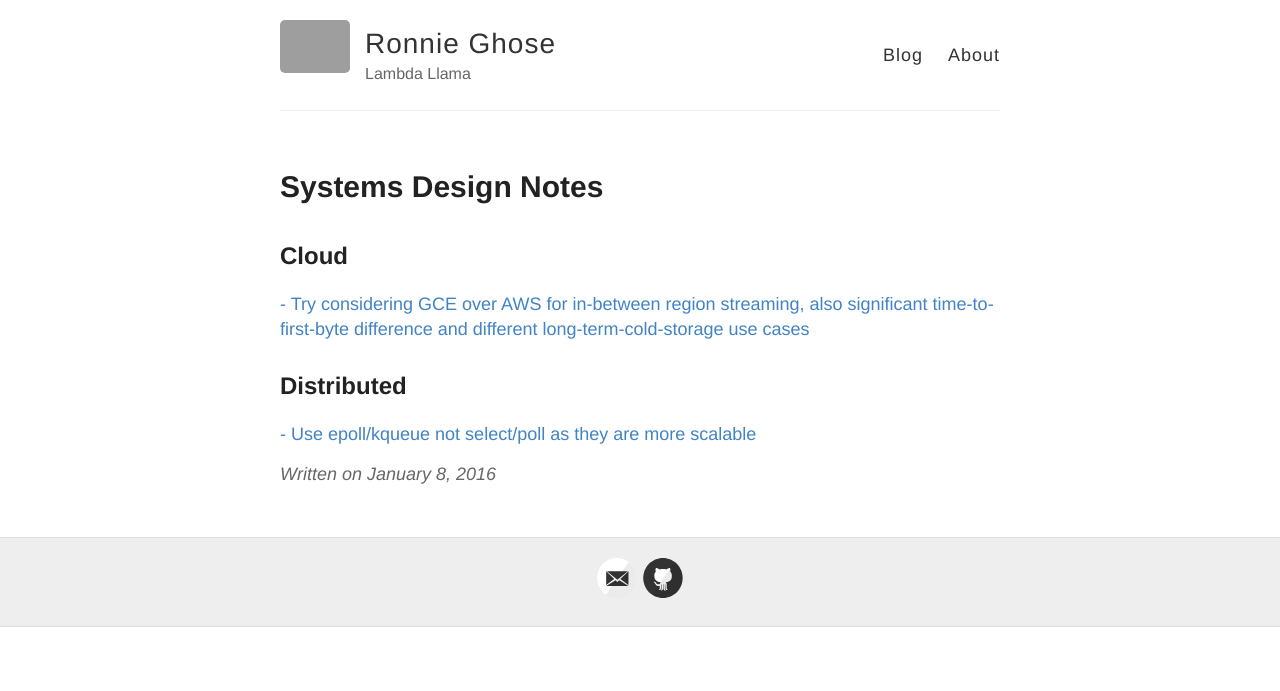
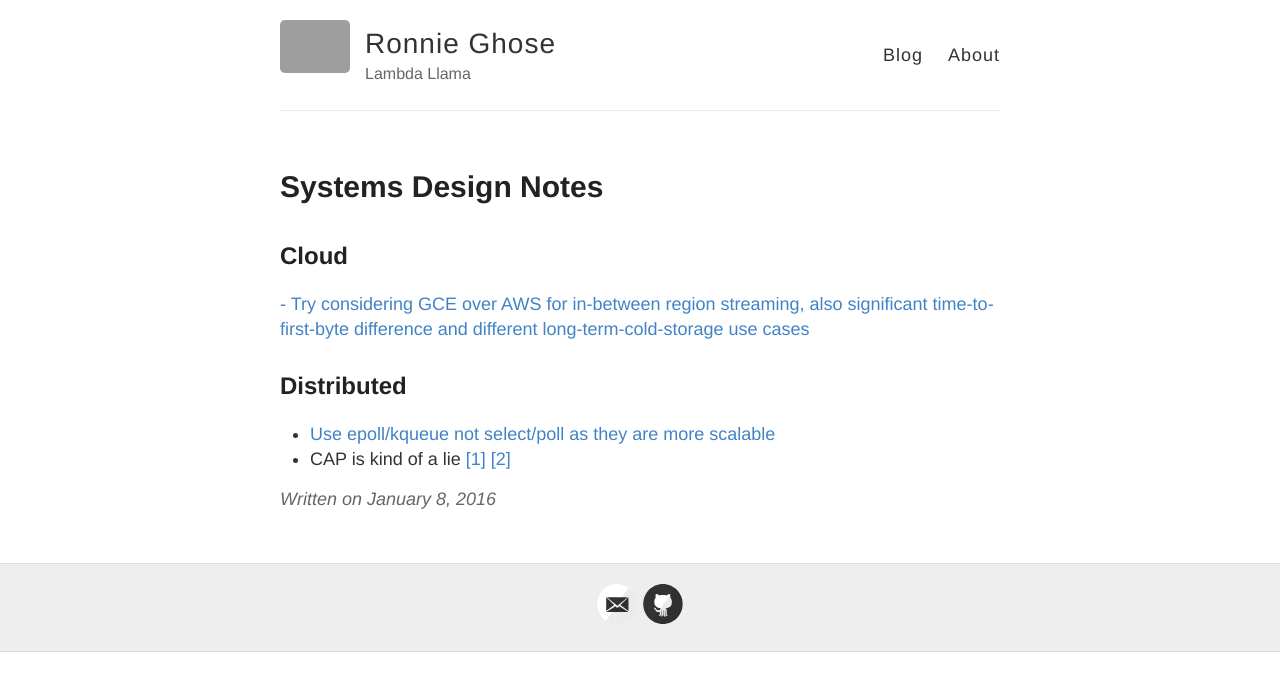
Before and after one commit to RONNCC/ronncc.github, a Jekyll site: the page built from _posts/2016-1-8-the-post-5518.md, in a window 1280 px wide. Shown: the top 691 px of the page. Built offline with Jekyll 4.4.1, drawn with Linux system fonts in a browser that asks for light colours; comment, search, counter and statistics services are not loaded; grey boxes are pictures that could not be loaded.

Commit message:
update from Jekyller

```diff
--- a/_posts/2016-1-8-the-post-5518.md
+++ b/_posts/2016-1-8-the-post-5518.md
@@ -18,4 +18,5 @@ type: post
 [- Try considering GCE over AWS for in-between region streaming, also significant time-to-first-byte difference and different long-term-cold-storage use cases ](http://blog.zachbjornson.com/2015/12/29/cloud-storage-performance.html)
 
 ## Distributed
-[- Use epoll/kqueue not select/poll as they are more scalable](http://geocar.sdf1.org/fast-servers.html)
+- [Use epoll/kqueue not select/poll as they are more scalable](http://geocar.sdf1.org/fast-servers.html)
+- CAP is kind of a lie [[1]](http://codahale.com/you-cant-sacrifice-partition-tolerance/#errata10221010) [[2]](https://voltdb.com/blog/clarifications-cap-theorem-and-data-related-errors)
```
Also changed, not shown: other parts of _posts/2016-1-8-the-post-5518.md (+1 -1 lines).
